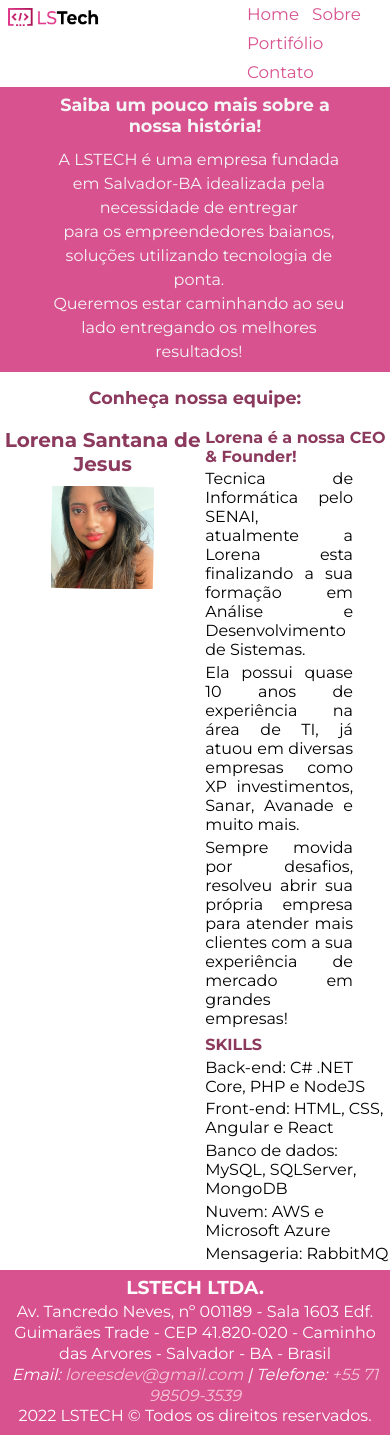
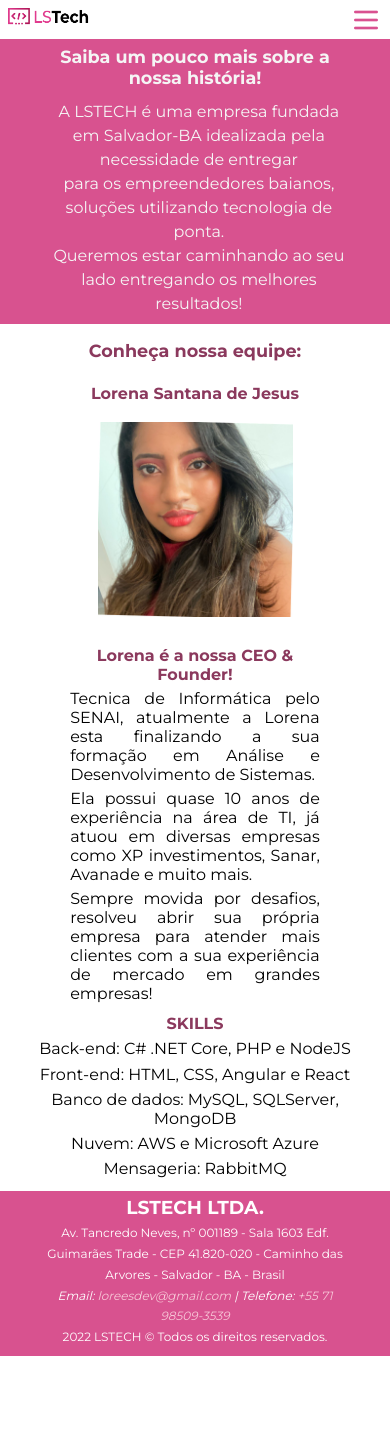
Before and after one commit to lobug5/lstech-website, a plain HTML site: page src/about.html in a window 390 px wide. After the commit the page ends 1356 px from the top, so only its background shows below. Drawn offline with Linux system fonts and the light colour scheme.

Commit message:
Responsividade da tela de sobre e ajustes

```diff
--- a/src/about.html
+++ b/src/about.html
@@ -20,7 +20,7 @@
               </a>
             </div>
             <nav class="menu">
-              <ul>
+              <ul class="horizontalMenu">
                 <li>
                   <a href="../index.html">Home</a>
                 </li>
@@ -34,6 +34,25 @@
                   <a href="./contact.html">Contato</a>
                 </li>
               </ul>
+            </nav>
+            <nav class="menuResponsiveness">
+              <div class="dropDownMenu">
+                <img src="../images/menu.png" alt="menu" class="dropDownIcon">
+                <ul class="dropdown-content">
+                  <li>
+                    <a href="../index.html" class="menuContent">Home</a>
+                  </li>
+                  <li>
+                    <a href="./about.html" class="menuContent">Sobre</a>
+                  </li>
+                  <li>
+                    <a href="./portfolio.html" class="menuContent">Portifólio</a>
+                  </li>
+                  <li>
+                    <a href="./contact.html" class="menuContent">Contato</a>
+                  </li>
+                </ul>
+              </div>
             </nav>
           </header>
           <section>
@@ -83,14 +102,14 @@
           <section class="positionFooter">
             <footer class="footerStyle">
               <h3>LSTECH LTDA.</h3>
-              <p>Av. Tancredo Neves, nº 001189 - Sala 1603 Edf. Guimarães Trade - CEP 41.820-020 - Caminho das Arvores - Salvador - BA - Brasil </p>
+              <p class="footerTextStyle">Av. Tancredo Neves, nº 001189 - Sala 1603 Edf. Guimarães Trade - CEP 41.820-020 - Caminho das Arvores - Salvador - BA - Brasil </p>
               <address class="addressStyle">
-                <p>
+                <p class="footerTextStyle">
                   Email:<a href="mailto:loreesdev@gmail.com">&nbsp;loreesdev@gmail.com</a> |
                   Telefone:<a href="tel:+557198093539">&nbsp;+55 71 98509-3539</a>
                 </p>
               </address>
-              <p>2022 LSTECH © Todos os direitos reservados.</p>
+              <p class="footerTextStyle">2022 LSTECH © Todos os direitos reservados.</p>
             </div>
           </section>
     </section>
--- a/styles/about.css
+++ b/styles/about.css
@@ -49,3 +49,26 @@ h4 {
 .secondText {
     padding-bottom: 2%;
 }
+
+@media (min-width: 0px) and (max-width: 700px) {
+   .centerContainer {
+        width: 100%;
+        display: block;
+   }
+   .nameStyle {
+        font-size: 1rem;
+    }
+   .rigthContainer {
+        width: 80%;
+        word-wrap: break-word;
+        text-align: center;
+        margin: 0 auto;
+   }
+   .primaryText {
+        width: 80%;
+        margin: 0 auto;
+   }
+    .textLimiter {
+        width: 100%;
+    }
+}
--- a/styles/global.css
+++ b/styles/global.css
@@ -170,6 +170,8 @@ ul {
 .footerTextStyle {
   width: 80%;
   word-wrap: break-word;
+  text-align: center;
+  margin: 0 auto;
 }
 
 @keyframes fadeIn {
@@ -207,7 +209,7 @@ ul {
   }
 }
 
-@media (min-width: 100px) and (max-width: 700px) {
+@media (min-width: 0px) and (max-width: 700px) {
   h1 {
     font-size: 1.1rem;
   }
@@ -229,7 +231,7 @@ ul {
 
   .menuResponsiveness{
     display: flex;
-    padding-right: 5%;
+    padding-right: 2%;
     padding-top: 1%;
   }
 
```
